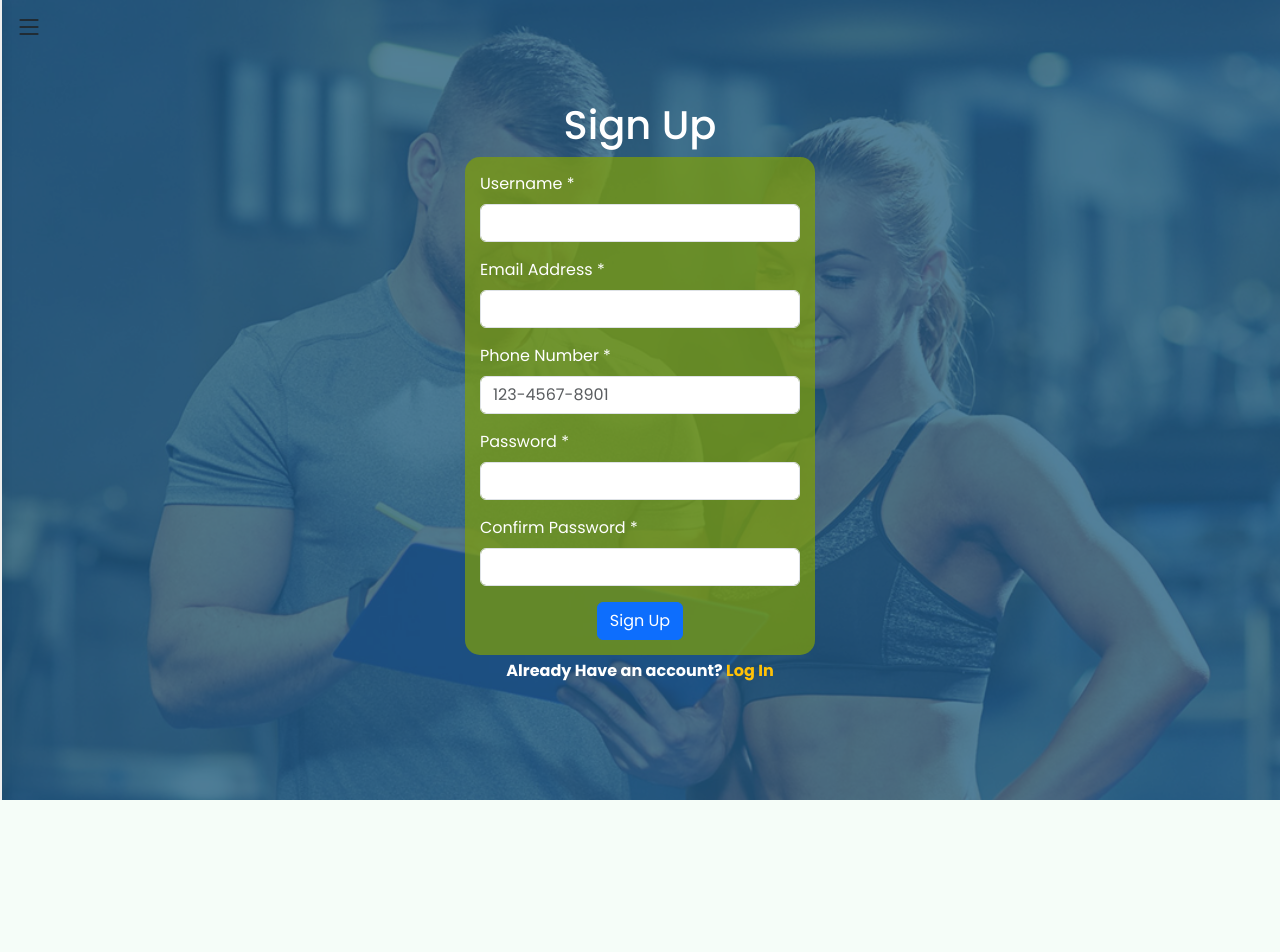
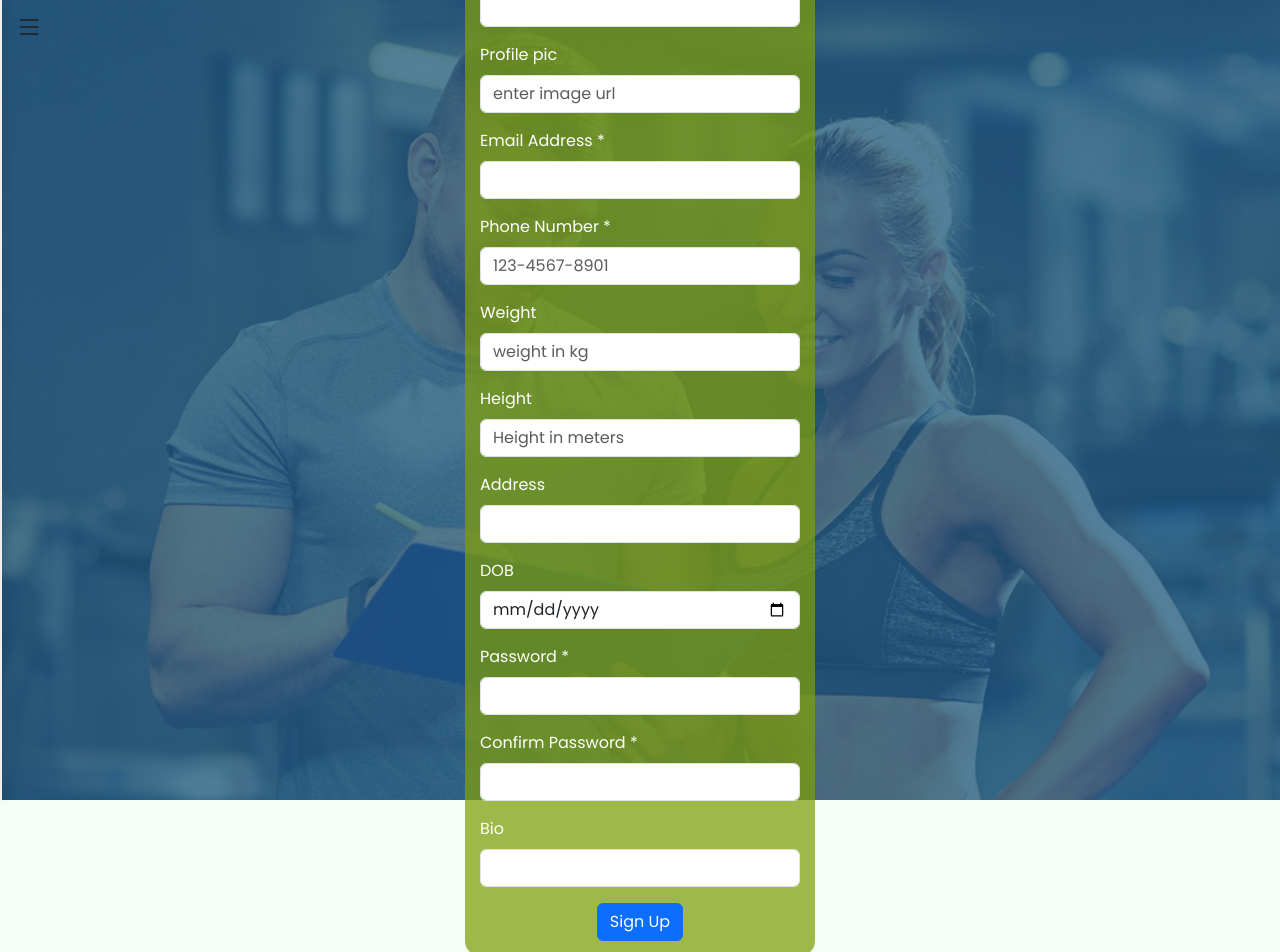
Before and after one commit to killy10o10/FitMeUp, a React (Create React App) app: page /signup in a window 1280 px wide. Shown: the top 952 px of the page. Before the commit the page ends 800 px from the top, so only its background shows below. Built offline with nearby package versions, Linux system fonts and the light colour scheme; no server answers.

Commit message:
Fix sign up  page

```diff
--- a/src/components/SignUp.js
+++ b/src/components/SignUp.js
@@ -6,17 +6,17 @@ import { signupUser } from '../auth/Auth';
 const SignUp = () => {
   const [state, setState] = useState({
     username: '',
+    full_name: '',
     email_address: '',
     phone_number: '',
     password: '',
+    weight_in_kg: '',
+    height_in_meter: '',
+    address: '',
+    date_of_birth: '',
+    profile_pic: '',
     confirm_password: '',
-    weight: '',
-    height: '',
-    address: '',
-    dob: '',
-    profile_picture: '',
-    role: 'user',
-    appointments: [],
+    bio:'',
   });
   const [message, setMessage] = useState('');
 
@@ -31,17 +31,18 @@ const SignUp = () => {
     e.preventDefault();
 
     const {
-      username, email_address, phone_number, password, confirm_password,
+      username, email_address, phone_number, password, confirm_password,full_name,
     } = state;
-    if (username.length === 0 || email_address.length === 0
-       || phone_number.length === 0
-       || password.length === 0 || confirm_password.length === 0) {
+    if (username.length === 0 || email_address.length === 0 ||full_name.length === 0
+      || phone_number.length === 0
+      || password.length === 0 || confirm_password.length === 0) {
       onsubmit = false;
       setMessage('empty inputs');
     } else if (password !== confirm_password) {
       onsubmit = false;
       setMessage('password mismatch');
     } else {
+      console.log(state)
       signupUser(state);
     }
   };
@@ -51,6 +52,7 @@ const SignUp = () => {
       <div className="sign-orange d-flex flex-column justify-content-center align-items-center">
         <h1 className="text-center">Sign Up</h1>
         <form className="sign-form d-flex flex-column">
+
           <div className="mb-3">
             <label htmlFor="username" className="form-label">Username *</label>
             <input
@@ -62,6 +64,32 @@ const SignUp = () => {
               onChange={handleChange}
             />
           </div>
+
+          <div className="mb-3">
+          <label htmlFor="username" className="form-label">Full Name</label>
+          <input
+            type="text"
+            name="full_name"
+            className="form-control"
+            id="fullname"
+            value={state.full_name}
+            onChange={handleChange}
+          />
+        </div>
+
+        <div className="mb-3">
+          <label htmlFor="pic" className="form-label">Profile pic</label>
+          <input
+            type="text"
+            name="profile_pic"
+            placeholder="enter image url"
+            className="form-control"
+            id="pic"
+            value={state.profile_pic}
+            onChange={handleChange}
+          />
+        </div>
+
           <div className="mb-3">
             <label htmlFor="email" className="form-label">Email Address *</label>
             <input
@@ -73,6 +101,7 @@ const SignUp = () => {
               onChange={handleChange}
             />
           </div>
+
           <div className="mb-3">
             <label htmlFor="phone" className="form-label">Phone Number *</label>
             <input
@@ -83,12 +112,63 @@ const SignUp = () => {
               pattern="[0-9]{3}-[0-9]{3}-[0-9]{4}"
               placeholder="123-4567-8901"
               minLength="9"
-              maxLength="14"
+              maxLength="10"
               required
               id="phone"
               onChange={handleChange}
             />
           </div>
+
+          <div className="mb-3">
+            <label htmlFor="weight" className="form-label">Weight</label>
+            <input
+              type="number"
+              name="weight_in_kg"
+              className="form-control"
+              placeholder="weight in kg"
+              id="weight"
+              value={state.weight_in_kg}
+              onChange={handleChange}
+            />
+          </div>
+
+          <div className="mb-3">
+            <label htmlFor="height" className="form-label">Height</label>
+            <input
+              type="number"
+              name="height_in_meter"
+              placeholder="Height in meters"
+              className="form-control"
+              id="height"
+              value={state.height_in_meter}
+              onChange={handleChange}
+            />
+          </div>
+
+          <div className="mb-3">
+            <label htmlFor="address" className="form-label">Address</label>
+            <input
+              type="text"
+              name="address"
+              className="form-control"
+              id="address"
+              value={state.address}
+              onChange={handleChange}
+            />
+          </div>
+
+          <div className="mb-3">
+            <label htmlFor="dob" className="form-label">DOB</label>
+            <input
+              type="date"
+              name="date_of_birth"
+              className="form-control"
+              id="dob"
+              value={state.date_of_birth}
+              onChange={handleChange}
+            />
+          </div>
+
           <div className="mb-3">
             <label htmlFor="password" className="form-label">Password *</label>
             <input
@@ -100,6 +180,7 @@ const SignUp = () => {
               onChange={handleChange}
             />
           </div>
+
           <div className="mb-3">
             <label htmlFor="confirm-password" className="form-label">Confirm Password *</label>
             <input
@@ -111,6 +192,19 @@ const SignUp = () => {
               onChange={handleChange}
             />
           </div>
+
+          <div className="mb-3">
+          <label htmlFor="bio" className="form-label">Bio</label>
+          <input
+            type="text"
+            name="bio"
+            className="form-control"
+            id="bio"
+            value={state.bio}
+            onChange={handleChange}
+          />
+          </div>
+
           <button
             type="submit"
             onClick={handlelogin}
--- a/src/components/Trainer.js
+++ b/src/components/Trainer.js
@@ -79,7 +79,7 @@ const Trainer = ({ trainers }) => {
             type="text"
             name="full_name"
             className="form-control"
-            id="username"
+            id="fullname"
             value={state.full_name}
             onChange={handleChange}
           />
```
